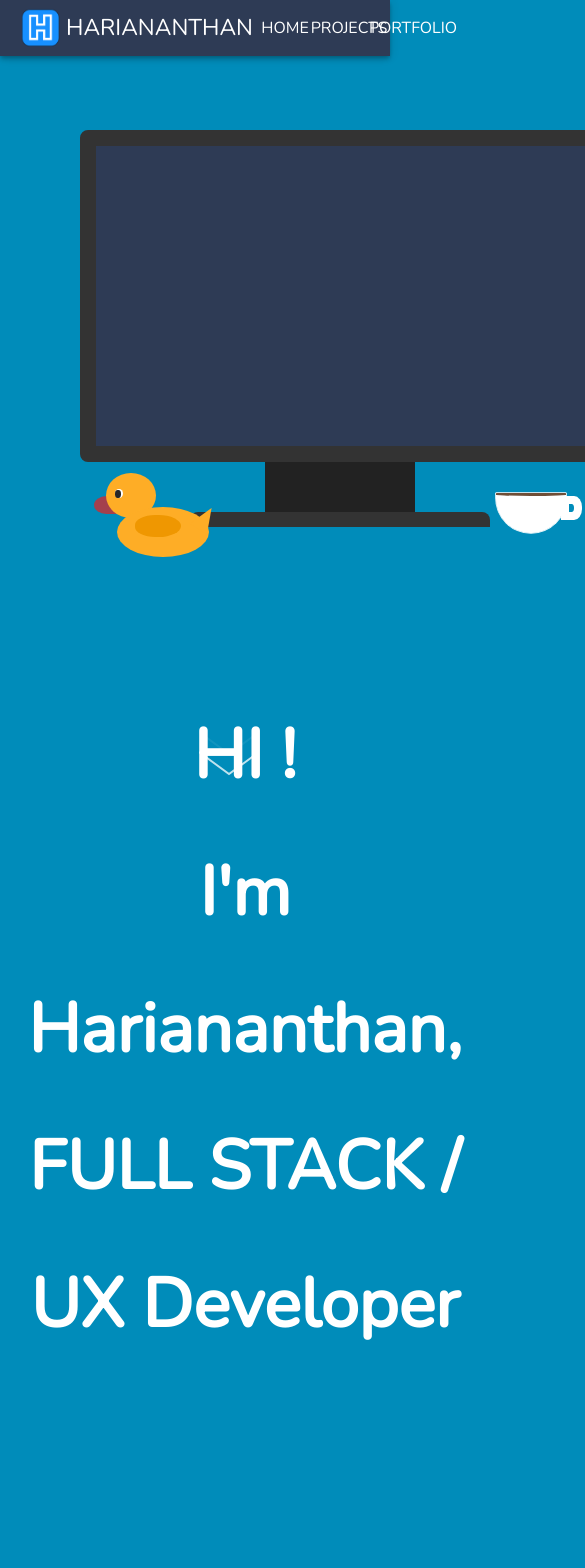
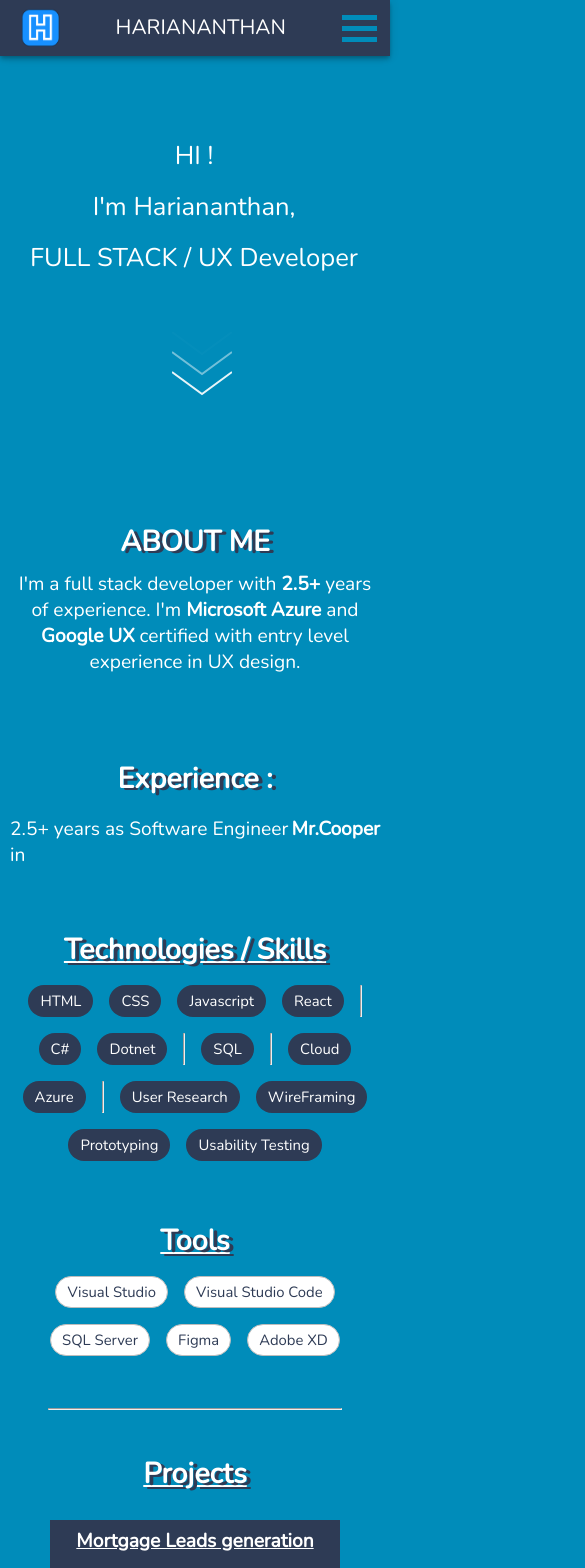
Before and after one commit to hariananthan/hariananthan.github.io, a React (Create React App) app: page /portfolio in a window 390 px wide. Shown: the top 1568 px of the page, 585 px wide, since content can reach past the window. Built offline with nearby package versions, Linux system fonts and the light colour scheme.

Commit message:
responsive changes

```diff
--- a/src/App.css
+++ b/src/App.css
@@ -10,9 +10,44 @@ height: 100%;
   width: 40px;
   margin: 5px;
 }
+.title{
+  font-weight: 500;
+    font-size: 1.3rem;
+    line-height: 1.6;
+}
+.bar1,.bar2,.bar3{
+  width: 35px;
+  height: 5px;
+  background-color: #008cba;
+  margin: 6px 0;
+}
+.cancel1 {
+  width: 40px;
+  height: 4px;
+  background-color: #008cba;
+  transform: rotate(-45deg) translate(4px, 6px);
+}
+
+.cancel2 {opacity: 0;}
+
+.cancel3 {
+  width: 40px;
+  height: 4px;
+  background-color: #008cba;
+  transform: rotate(45deg) translate(4px, -8px);
+}
 .navLinks{
   color: white !important;
 }
 .navLinks:hover{
   color: 008CBA !important;
 }
+
+@media (max-width: 480px) {
+  .title{
+    margin-left: 3.1rem;
+    margin-right: 3.5rem;
+    font-weight: 500;
+    line-height: 1.6;
+  }
+}
--- a/src/App.js
+++ b/src/App.js
@@ -1,10 +1,10 @@
-import React,{useRef} from "react";
+import React,{useRef, useState} from "react";
 import AppBar from "@mui/material/AppBar";
 import Toolbar from '@mui/material/Toolbar';
-import Typography from '@mui/material/Typography';
 import Button from '@mui/material/Button';
 import Box from '@mui/material/Box';
-import { styled, ThemeProvider,createTheme } from '@mui/material/styles';
+import { styled, ThemeProvider,createTheme, useTheme  } from '@mui/material/styles';
+import useMediaQuery from '@mui/material/useMediaQuery';
 import Logo from "./assets/Logo.png";
 import Home from "./components/Home";
 import './App.css';
@@ -23,34 +23,89 @@ const THEME = createTheme({
    "fontWeightLight": 300,
    "fontWeightRegular": 400,
    "fontWeightMedium": 500
-  }
+  },
 });
+
+THEME.typography.h4 = {
+  fontSize: '1.8rem',
+  '@media (min-width:600px)': {
+    fontSize: '1.5rem',
+  },
+  [THEME.breakpoints.up('md')]: {
+    fontSize: '2.4rem',
+  },
+};
+
+THEME.typography.h6 = {
+  fontSize: '1.2rem',
+  margin: '10px',
+  '@media (min-width:600px)': {
+    fontSize: '1.5rem',
+  },
+  [THEME.breakpoints.up('md')]: {
+    fontSize: '1.4rem',
+  },
+};
+THEME.typography.h3 = {
+  fontSize: '1.8rem',
+  margin: '10px',
+  '@media (min-width:600px)': {
+    fontSize: '1.5rem',
+  },
+  [THEME.breakpoints.up('md')]: {
+    fontSize: '3.4rem',
+  },
+};
+
 
 function App() {
 
   const projectsRef = useRef(null);
   const homeRef = useRef(null);
   const scrollToRef = (ref,offset) => window.scrollTo({behavior: "smooth", top: offset});
+  const mobileTheme = useTheme();
+  const isMobile = useMediaQuery(mobileTheme.breakpoints.down("sm"));
+  const [open, setOpen] = useState(false);
+  const toggleDrawer = () => () => {
+    setOpen(!open);
+  };
+
   return (
     <ThemeProvider theme={THEME}>
     <div className="App">
      <AppBar position="fixed" style={{ background: '#2E3B55' }}>
         <Toolbar>
           <img src={Logo} alt="logo" className="icon" />
-          <Typography
-            variant="h6"
-            component="div"
-          >
+          { (isMobile && open)? null: <span className="title">
             HARIANANTHAN
-          </Typography>
+            </span>
+}
           <Box
             component="div"
             sx={{ flexGrow: 1, display: { xs: 'none', sm: 'block' } }}
           >
           </Box>
-          <StyledButton variant="text"   onClick={()=>scrollToRef(homeRef, 0)}>Home</StyledButton>
-          <StyledButton variant="text" onClick={()=>scrollToRef(projectsRef, (projectsRef.current.offsetTop-100))} >Projects</StyledButton>
-          <StyledButton variant="text" >Portfolio</StyledButton>
+         { !isMobile || (isMobile && open)?
+         <div className="menu-navs">
+                <StyledButton variant="text"   onClick={()=>scrollToRef(homeRef, 0)}>Home</StyledButton>
+                <StyledButton variant="text" onClick={()=>scrollToRef(projectsRef, (projectsRef.current.offsetTop-100))} >Projects</StyledButton>
+                <StyledButton variant="text" >Portfolio</StyledButton>
+              </div>
+              :null
+}
+          {
+            isMobile ?
+              <div>
+              <div className="burger-menu" onClick={toggleDrawer(true)}>
+                <div className={open ? "cancel1" : "bar1"}/>
+                <div className={open ? "cancel2" : "bar2"}/>
+                <div className={open ? "cancel3" : "bar3"}/>
+              </div>
+              </div>
+            : null
+
+           }
+
         </Toolbar>
       </AppBar>
       <Home projectsRef={projectsRef}/>
--- a/src/components/About.css
+++ b/src/components/About.css
@@ -6,3 +6,13 @@
     font-weight: bold !important;
     text-shadow: 4px 2px 0px #2e3b55;
 }
+.menu-navs{
+    display: flex;
+}
+
+@media (max-width: 480px) {
+    .marginTop15{
+        display: flex;
+        margin: 10px !important;
+    }
+}
--- a/src/components/About.js
+++ b/src/components/About.js
@@ -105,6 +105,7 @@ export default function About(){
         <Box sx={{
             display: 'flex',
             flexDirection: 'row',
+            flexWrap: 'wrap',
             '& > :not(style)': {
                 m: 1,
             },
@@ -126,6 +127,7 @@ export default function About(){
             '& > :not(style)': {
                 m: 1,
             },
+            flexWrap: 'wrap',
             justifyContent: 'center'
         }}
         >
--- a/src/components/AboveFold.css
+++ b/src/components/AboveFold.css
@@ -221,6 +221,12 @@
     padding: 90px 20px;
     text-align: center;
 
+
+}
+.intro-text{
+  font-size: 3.5rem;
+  line-height: 2;
+  font-weight: 700;
 }
 .arrow {
 	width: 60px;
@@ -249,3 +255,27 @@
 .arrow path.a1{	animation-delay:-1s; }
 .arrow path.a2{	animation-delay:-.5s; }
 .arrow path.a3{	animation-delay:0s; }
+
+@media (max-width: 480px) {
+  .screen-container {
+   display:none;
+  }
+  .duck{
+    display:none;
+  }
+  .coffee-mug{
+    display: none;
+  }
+  .intro{
+    padding: 90px 22px;
+  }
+  .intro-text{
+    font-size: 1.6rem;
+    line-height: 2;
+    font-weight: 300;
+  }
+  .arrow{
+    left: 42%;
+    bottom: 50%;
+  }
+}
--- a/src/components/AboveFold.js
+++ b/src/components/AboveFold.js
@@ -1,7 +1,7 @@
 import React from "react";
 import Box from '@mui/material/Box';
 import Paper from '@mui/material/Paper';
-import Typography from '@mui/material/Typography';
+
 
 import './AboveFold.css';
 
@@ -68,16 +68,12 @@ export default function AboveFold(){
             </Box>
         </Box>
         <Paper class="intro" elevation="10">
-            <Typography
-                variant="h2"
-                component="div"
-                fontWeight="800"
-                lineHeight="2"
-            >
+            <span className="intro-text">
                 HI ! <br/>
                 I'm Hariananthan,<br/>
                 FULL STACK / UX Developer
-            </Typography>
+            </span>
+
         </Paper>
         <svg class="arrow">
             <path class="a1" d="M0 0 L30 22 L60 0"></path>
--- a/src/components/Certifications.css
+++ b/src/components/Certifications.css
@@ -2,3 +2,18 @@
     font-weight: bold !important;
     text-shadow: 4px 2px 0px #2e3b55;
 }
+.certificates{
+    font-weight: 500;
+    font-size: 1.5rem;
+    line-height: 1.6;
+}
+@media (max-width: 480px) {
+    .certifications{
+        margin-bottom: 12rem;
+    }
+    .certificates{
+        font-weight: 300;
+        font-size: 1rem;
+        line-height: 1.6;
+    }
+  }
--- a/src/components/Certifications.js
+++ b/src/components/Certifications.js
@@ -24,15 +24,11 @@ export default function Certifications(){
                 >
                     Certifications
                 </Typography>
-                <Typography
-                variant="h6"
-                component="div"
-                className="marginTop15"
-                >
-                    Microsoft Azure - Developing Solutions (Az-204) <br/>
-                    Google UX Design <br/>
-                    Cambridge English - Business English Certificate (BEC) Preliminary
-                </Typography>
+                <span className="certificates">
+                    * Microsoft Azure - Developing Solutions (Az-204) <br/>
+                    * Google UX Design <br/>
+                    * Cambridge English - Business English Certificate (BEC) Preliminary
+                </span>
           </Box>
         </div>
     )
```
